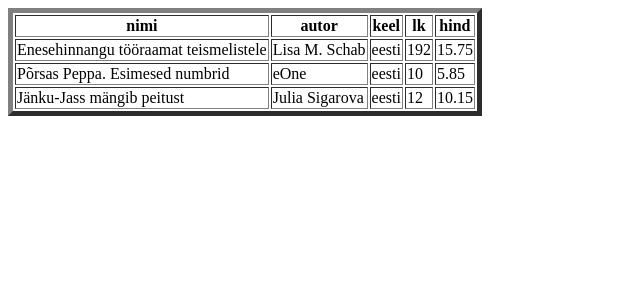
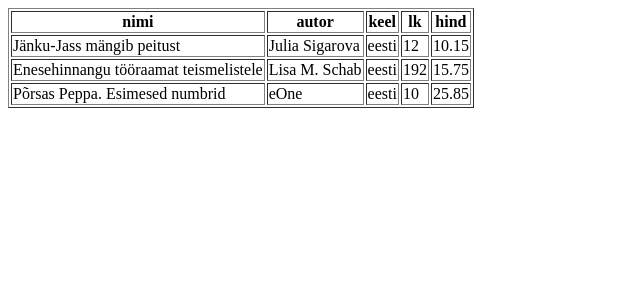
Before and after one commit to ArturAleksejev/veeb_php, a PHP site: page / in a window 1280 px wide. Shown: the top 300 px of the page, without its empty margins (0-640 px from the left). Run offline with PHP 8.4, Linux system fonts and the light colour scheme.

Commit message:
sorteerimine hinna järgi

```diff
--- a/php_alused/aray/index.php
+++ b/php_alused/aray/index.php
@@ -12,7 +12,7 @@ $raamatud = array(
         'autor' => 'eOne',
         'keel' => 'eesti',
         'lk' => 10,
-        'hind' => 5.85
+        'hind' => 25.85
     ),
     array(
         'nimi' => 'Jänku-Jass mängib peitust',
@@ -42,7 +42,7 @@ function tabeliRida($andmed){
 }
 
 function tabel($andmed){
-    echo '<table border="5">';
+    echo '<table border="1">';
     tabeliPais(array_keys($andmed[0]));
     echo '<tbody>';
     foreach ($andmed as $element){
@@ -52,4 +52,16 @@ function tabel($andmed){
     echo '</table>';
 }
 
+function vordleHinda($raamat1, $raamat2){
+    if($raamat1['hind'] == $raamat2['hind']){
+        return 0;
+    } else if($raamat1['hind'] < $raamat2['hind']){
+        return -1;
+    } else {
+        return 1;
+    }
+}
+
+usort($raamatud, 'vordleHinda');
+
 tabel($raamatud);
```
